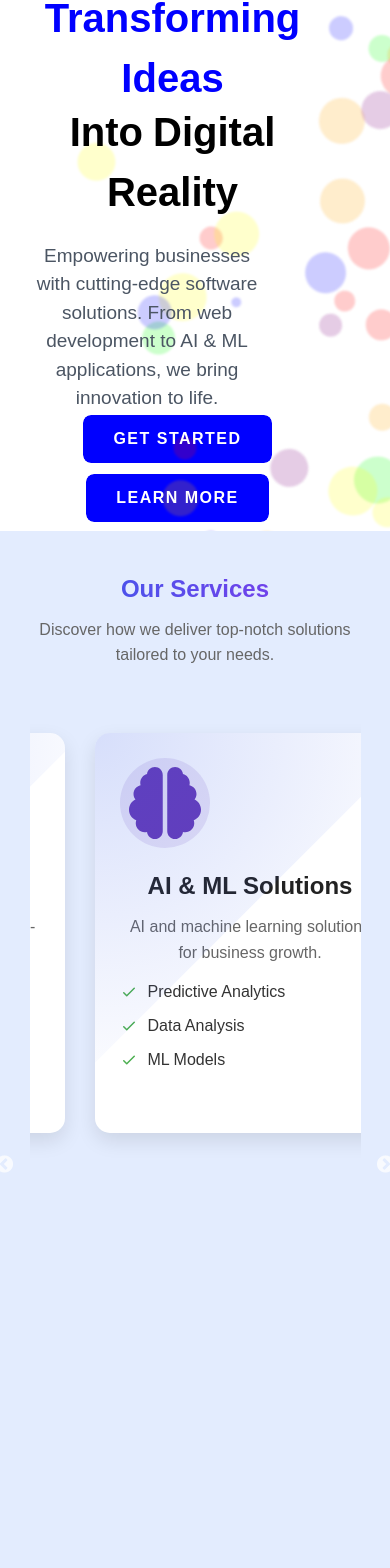
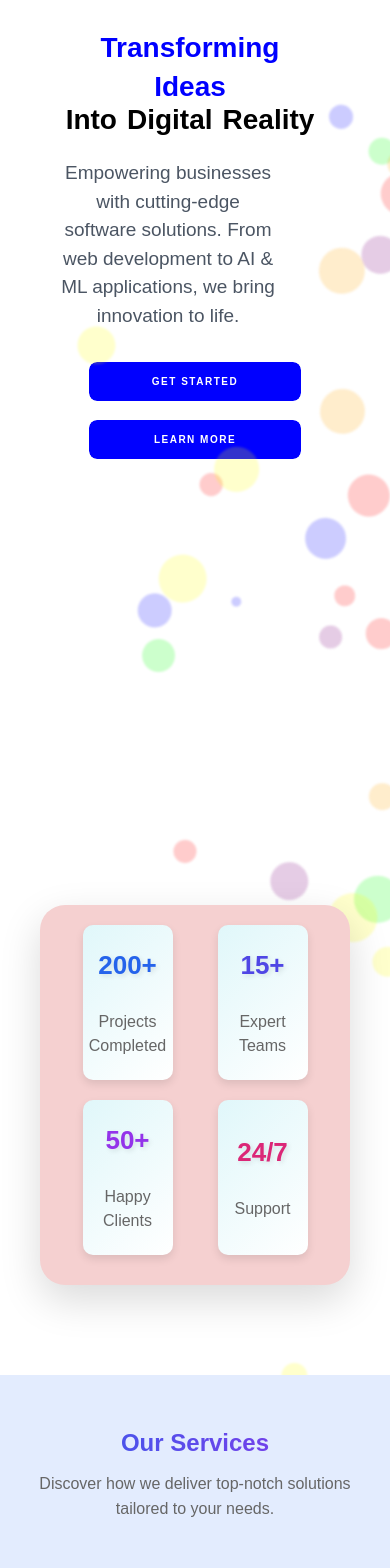
Before and after one commit to harshadbk/DevionxWebsite, a React (Vite) app: page / in a window 390 px wide. Shown: the part 212-1780 px from the top of the page. Built offline with nearby package versions, Linux system fonts and the light colour scheme.

Commit message:
Respnsive design

```diff
--- a/src/App.jsx
+++ b/src/App.jsx
@@ -19,7 +19,7 @@ function ScrollToTop() {
   const { pathname } = useLocation();
 
   useEffect(() => {
-    window.scrollTo(0, 0);  // Scroll to top on route change
+    window.scrollTo(0, 0);
   }, [pathname]);
 
   return null;
@@ -36,14 +36,14 @@ function App() {
         <ScrollToTop />
         <Navbar />
         <Routes>
-          <Route path="/" element={<Homepage />} />
-          <Route path="/services" element={<Services />} />
-          <Route path="/industries" element={<Industries />} />
-          <Route path="/portfolio" element={<Portfolio />} />
-          <Route path="/blogs" element={<Blogs />} />
-          <Route path="/about" element={<About />} />
-          <Route path="/contact" element={<Contact />} />
-          <Route path="/get-quote" element={<GetQuote />} />
+          <Route path="/" element={<Homepage/>} />
+          <Route path="/services" element={<Services/>} />
+          <Route path='/industries' element={<Industries/>} />
+          <Route path="/portfolio" element={<Portfolio/>} />
+          <Route path="/blogs" element={<Blogs/>} />
+          <Route path="/about" element={<About/>} />
+          <Route path="/contact" element={<Contact/>} />
+          <Route path="/get-quote" element={<GetQuote/>} />
         </Routes>
         <Faqs />
         <Footer />
--- a/src/components/Portfolio1.jsx
+++ b/src/components/Portfolio1.jsx
@@ -141,6 +141,22 @@ const Portfolio1 = () => {
     speed: 1000,
     slidesToShow: filteredProjects.length === 1 ? 1 : 3,
     slidesToScroll: 3,
+     responsive: [
+    {
+      breakpoint: 1024, // Tablets
+      settings: {
+        slidesToShow: 2,
+        slidesToScroll: 2,
+      },
+    },
+    {
+      breakpoint: 768, // Mobile
+      settings: {
+        slidesToShow: 1,
+        slidesToScroll: 1,
+      },
+    },
+  ],
   };
 
 
--- a/src/components/footer/Footer.jsx
+++ b/src/components/footer/Footer.jsx
@@ -1,4 +1,3 @@
-
 import React, { useEffect, useRef } from 'react';
 import * as THREE from 'three';
 import './footer.css';
@@ -123,7 +122,7 @@ const Footer = () => {
             <ul className="footer-contact">
               <li>📍 123 Tech Street, Innovation City</li>
               <li>✉️ info@devionx.com</li>
-              <li>📞 +123 456 7890</li>
+              <li>📞 9370613157 and 7666675306</li>
             </ul>
           </div>
         </div>
--- a/src/components/homepage.jsx
+++ b/src/components/homepage.jsx
@@ -8,7 +8,7 @@ import Land from './land/land';
 import Services from './services/services';
 import Industries from './industries/industries';
 
-const homepage = () => {
+const Homepage = () => {
     return (
         <div data-aos="fade-up">
             <Land />
@@ -23,4 +23,4 @@ const homepage = () => {
     );
 }
 
-export default homepage
+export default Homepage;
--- a/src/components/land/land.css
+++ b/src/components/land/land.css
@@ -3,6 +3,7 @@
   0% {
     transform: translateY(0) translateX(0) rotate(0deg);
   }
+
   100% {
     transform: translateY(100vh) translateX(50vw) rotate(360deg);
   }
@@ -13,7 +14,8 @@
   width: 100%;
   height: 75vh;
   overflow: hidden;
-    z-index: 1; /* Content above balloons */
+  z-index: 1;
+  /* Content above balloons */
   padding: 20px;
   text-align: center;
   background: white;
@@ -21,14 +23,16 @@
 
 /* Ball Container for Target Component */
 .balls-container {
-    position: absolute; /* Absolute to stay within the component */
+  position: absolute;
+  /* Absolute to stay within the component */
   width: 100%;
   height: 100%;
   overflow: hidden;
   pointer-events: none;
   top: 0;
   left: 0;
-    z-index: -1; /* Behind content */
+  z-index: -1;
+  /* Behind content */
 }
 
 /* Ball Styling */
@@ -110,27 +114,35 @@
 }
 
 /* Common Button Styles */
-.hover, .btn2 {
+.hover,
+.btn2 {
   position: relative;
   display: inline-block;
-  padding: 12px 30px; /* Reduced padding for smaller width */
+  padding: 12px 30px;
+  /* Reduced padding for smaller width */
   color: #fff;
   text-transform: uppercase;
-  font-size: 16px; /* Reduced font size for balance */
+  font-size: 16px;
+  /* Reduced font size for balance */
   font-weight: bold;
   letter-spacing: 1.5px;
   text-decoration: none;
   overflow: hidden;
   transition: 0.3s;
-  border: 2px solid transparent; /* Slightly thinner border */
-  border-radius: 10px; /* Slightly smaller border-radius */
-  margin: 0 15px; /* Space between the two buttons */
+  border: 2px solid transparent;
+  /* Slightly thinner border */
+  border-radius: 10px;
+  /* Slightly smaller border-radius */
+  margin: 0 15px;
+  /* Space between the two buttons */
 }
 
 
 /* Span for Neon Borders */
-.hover::before, .btn2::before,
-.hover::after, .btn2::after {
+.hover::before,
+.btn2::before,
+.hover::after,
+.btn2::after {
   content: '';
   position: absolute;
   width: 100%;
@@ -197,16 +209,19 @@
   0% {
     background-position: 0 0;
   }
+
   50% {
     background-position: 400% 0;
   }
+
   100% {
     background-position: 0 0;
   }
 }
 
 /* Click Feedback */
-.hover:active, .btn2:active {
+.hover:active,
+.btn2:active {
   transform: scale(0.95);
   box-shadow: 0 0 10px rgba(255, 255, 255, 0.5);
 }
@@ -255,7 +270,7 @@
   left: -50%;
   width: 200%;
   height: 200%;
-    background: radial-gradient(circle, rgba(255,255,255,0.3) 10%, transparent 10.01%);
+  background: radial-gradient(circle, rgba(255, 255, 255, 0.3) 10%, transparent 10.01%);
   background-size: 10% 10%;
   opacity: 0;
   transition: opacity 0.5s;
@@ -299,42 +314,188 @@
   color: #DB2777;
 }
 
-@media (max-width: 768px) {
-    .card {
-        flex: 1 1 100%;
-        height: 160px;
+@media (max-width: 600px) {
+
+  /* Main container adjustments */
+  .main-container {
+    height: 175vh;
+    /* Adjust height for mobile responsiveness */
+    overflow: hidden;
+    /* Prevent unnecessary overflow */
   }
 
-    .dashboard {
-        width: 90%;
+  @keyframes ballAnimation {
+    0% {
+      transform: translateY(0) translateX(0) rotate(0deg);
+    }
+
+    100% {
+      transform: translateY(175vh) translateX(50vw) rotate(360deg);
     }
   }
 
-  /* Mobile View */
-  @media screen and (max-width: 768px) {
-    main {
-      flex-direction: column;
-      gap: 20px;
+  .info {
+    text-align: center;
   }
 
-    .content {
-      width: 90%;
+  /* Main section styling */
+  main {
+    display: flex;
+    flex-direction: column;
+    align-items: center;
+    height: 100%;
+    padding: 20px;
+    /*Add padding to prevent elements from touching edges */
   }
 
-    .primary-txt, .secondary-txt {
-      font-size: 40px;
+  /* Content container styling */
+  .content {
+    padding-top: 20px;
+    width: 90%;
+    text-align: center;
   }
 
-    .btn2s a {
-      padding: 10px 20px;
+  /* Typography adjustments for primary and secondary text */
+  .primary-txt,
+  .secondary-txt {
+    justify-content: center;
+    align-items: center;
+    font-size: 28px;
+    /* Reduced font size for mobile */
+    line-height: 1.4;
+    word-spacing: 2px;
   }
 
+  /* Button section adjustments */
+  .btns {
+    display: flex;
+    flex-direction: column;
+    padding-top: 30px;
+    gap: 15px;
+    width: 100%;
+    height: 100%;
+    align-items: center;
+    /* Center the buttons */
+    margin-bottom: 0px;
+  }
+
+  .btns a {
+    padding: 12px 24px;
+    font-size: 10px;
+    width: 80%;
+    /* Make buttons responsive */
+    max-width: 300px;
+    /* Prevent buttons from becoming too large */
+    text-align: center;
+  }
+
+  /* Dashboard container adjustments */
+  .dashboard {
+    width: 100%;
+    display: flex;
+    justify-content: center;
+    align-items: center;
+    flex-direction: column;
+    padding-top: 0px;
+    margin-top: 0px;
+  }
+
+  /* Card container adjustments */
   .card-container {
+    display: flex;
     flex-direction: column;
     align-items: center;
+    gap: 20px;
+    width: 100%;
+    height: 100%;
+    padding-top: 20px;
   }
 
-    .dashboard {
-      width: 90%;
+  /* Individual card adjustments */
+  .card {
+    width: 90px;
+    /* Set the card width to 90% of the screen */
+    height: 50px;
+    padding: 20px;
+    text-align: center;
+    box-shadow: 0 4px 8px rgba(0, 0, 0, 0.1);
+    border-radius: 10px;
+    background-color: #fff;
+    /* Card background color */
+    transition: box-shadow 0.3s ease;
+    /* Smooth transition for shadow */
+  }
+
+  .card:hover {
+    box-shadow: 0 6px 12px rgba(0, 0, 0, 0.2);
+    /* Darker shadow effect on hover */
+  }
+
+  /* Heading adjustments inside the dashboard */
+  .dashboard-heading {
+    font-size: 26px;
+    /* Adjusted for mobile */
+    font-weight: bold;
+    margin-bottom: 15px;
+    /* Added spacing */
+    text-align: center;
+    /* Center the heading */
+  }
+
+  /* Paragraph adjustments inside the dashboard */
+  .dashboard-para {
+    font-size: 16px;
+    /* Adjust font size for readability */
+    margin-top: 10px;
+    color: #666;
+    /* Lighter color for the paragraph text */
+    text-align: center;
+    /* Center align paragraph */
+  }
+
+  /* Adjust the card's content for mobile */
+  .card-content {
+    font-size: 14px;
+    /* Adjust text inside the card */
+    line-height: 1.5;
+    /* Increase line height for better readability */
+  }
+
+  /* Ensure that the content on cards adapts properly */
+  .card-title {
+    font-size: 18px;
+    font-weight: bold;
+    margin-bottom: 10px;
+  }
+
+  .card-description {
+    font-size: 14px;
+    margin-bottom: 10px;
+  }
+
+  .card-actions {
+    display: flex;
+    flex-direction: column;
+    gap: 10px;
+    margin-top: 10px;
+  }
+
+  .card-actions button {
+    padding: 10px 20px;
+    font-size: 14px;
+    width: 100%;
+    max-width: 200px;
+    background-color: #4CAF50;
+    /* Button background color */
+    color: white;
+    border-radius: 5px;
+    border: none;
+    cursor: pointer;
+    transition: background-color 0.3s ease;
+  }
+
+  .card-actions button:hover {
+    background-color: #45a049;
+    /* Darker background on hover */
   }
 }
--- a/src/components/navbar/navbar.jsx
+++ b/src/components/navbar/navbar.jsx
@@ -1,5 +1,5 @@
 import React, { useState } from 'react';
-import { NavLink } from 'react-router-dom';
+import { NavLink,Link } from 'react-router-dom';
 import './navbar.css';
 import Logo from '../../assets/devon.png';
 
@@ -18,7 +18,7 @@ const Navbar = () => {
     <header className="navbar">
       {/* Logo */}
       <div className="logo">
-        <NavLink to="/demo" onClick={closeMenu}>
+        <NavLink to="/" onClick={closeMenu}>
           <img src={Logo} alt="Logo" />
         </NavLink>
       </div>
@@ -36,80 +36,81 @@ const Navbar = () => {
             </NavLink>
           </li>
           <li>
-            <NavLink
-              to={"/services"}
+            <a
+              href="/services"
               onClick={closeMenu}
-              className={({ isActive }) => (isActive ? 'active' : '')}
+              className={`item ${window.location.pathname === "/services" ? "active" : ""}`}
             >
-              <div className="item"><p>Services</p></div>
-            </NavLink>
+              <p>Services</p>
+            </a>
+          </li>
+
+          <li>
+          <a
+              href="/industries"
+              onClick={closeMenu}
+              className={`item ${window.location.pathname === "/industries" ? "active" : ""}`}
+            >
+              <p>Industries</p>
+            </a>
           </li>
           <li>
-            <NavLink
-              to="/industries"
+          <a
+              href="/products"
               onClick={closeMenu}
-              className={({ isActive }) => (isActive ? 'active' : '')}
+              className={`item ${window.location.pathname === "/products" ? "active" : ""}`}
             >
-              <div className="item"><p>Industries</p></div>
-            </NavLink>
+              <p>Products</p>
+            </a>
           </li>
           <li>
-            <NavLink
-              to="/products"
+          <a
+              href="/portfolio"
               onClick={closeMenu}
-              className={({ isActive }) => (isActive ? 'active' : '')}
+              className={`item ${window.location.pathname === "/portfolio" ? "active" : ""}`}
             >
-              <div className="item"><p>Products</p></div>
-            </NavLink>
+              <p>Portfolio</p>
+            </a>
           </li>
           <li>
-            <NavLink
-              to="/portfolio"
+          <a
+              href="/blogs"
               onClick={closeMenu}
-              className={({ isActive }) => (isActive ? 'active' : '')}
+              className={`item ${window.location.pathname === "/blogs" ? "active" : ""}`}
             >
-              <div className="item"><p>Portfolio</p></div>
-            </NavLink>
+              <p>Blogs</p>
+            </a>
           </li>
           <li>
-            <NavLink
-              to="/blogs"
+          <a
+              href="/about"
               onClick={closeMenu}
-              className={({ isActive }) => (isActive ? 'active' : '')}
+              className={`item ${window.location.pathname === "/about" ? "active" : ""}`}
             >
-              <div className="item"><p>Blogs</p></div>
-            </NavLink>
+              <p>About Us</p>
+            </a>
           </li>
           <li>
-            <NavLink
-              to="/about"
+          <a
+              href="/contact"
               onClick={closeMenu}
-              className={({ isActive }) => (isActive ? 'active' : '')}
+              className={`item ${window.location.pathname === "/contact" ? "active" : ""}`}
             >
-              <div className="item"><p>About Us</p></div>
-            </NavLink>
-          </li>
-          <li>
-            <NavLink
-              to="/contact"
-              onClick={closeMenu}
-              className={({ isActive }) => (isActive ? 'active' : '')}
-            >
-              <div className="item"><p>Contact Us</p></div>
-            </NavLink>
+              <p>Contact Us</p>
+            </a>
           </li>
         </ul>
       </nav>
 
       {/* Get Quote Button */}
       <ul className="hover">
-        <NavLink
-          to="/get-quote"
-          onClick={closeMenu}
-          className={({ isActive }) => (isActive ? 'active' : '')}
-        >
-          Get Quote
-        </NavLink>
+      <a
+              href="/get-quote"
+              onClick={closeMenu}
+              className={`item ${window.location.pathname === "/get-quote" ? "active" : ""}`}
+            >
+              <p>Get Quote</p>
+            </a>
       </ul>
 
       {/* Mobile Menu Icon */}
--- a/src/components/portfolio.css
+++ b/src/components/portfolio.css
@@ -148,3 +148,124 @@
   .project-slider .swiper-pagination-bullet-active {
     background-color: #2563eb;
   }
+
+  /* Mobile First Approach */
+
+/* Adjust the card layout for small screens */
+@media (max-width: 767px) {
+  .slick-slide {
+    margin: 0 5px;
+  }
+
+  .mylogo {
+    display: flex;
+    align-items: center;
+    justify-content: center;
+    padding-left: 10px;
+    padding-right: 10px;
+    width: 100%;
+  }
+
+  .mylogo img {
+    height: 300px;  /* Adjust size to make it fit nicely */
+    width: 300px;   /* Make width equal to height to ensure circular shape */
+    border-radius: 50%;  /* Ensure the image is circular */
+    object-fit: cover;  /* Ensures image covers the circular area without distortion */
+  }
+  /* Adjust slider for mobile */
+  .slick-track {
+    display: flex;
+    flex-wrap: nowrap;
+    justify-content: center;
+  }
+
+  .slick-slide img {
+    width: 100%;
+    height: auto;
+  }
+
+  .group {
+    flex-direction: column;
+    align-items: center;
+    margin-bottom: 1.5rem;
+    transition: all 0.3s ease-in-out;
+  }
+
+  .group:hover {
+    transform: translateY(-10px);
+  }
+
+  .container {
+    padding-left: 16px;
+    padding-right: 16px;
+  }
+
+  .grid {
+    grid-template-columns: 1fr; /* Stack the grid items */
+    gap: 16px;
+  }
+
+  /* Adjust button styles */
+  .btn {
+    font-size: 14px;
+    padding: 12px 20px;
+  }
+
+  .testimonial-card {
+    display: flex;
+    flex-direction: column;
+    align-items: center;
+    padding: 20px;
+    background-color: #fff;
+    border-radius: 8px;
+    box-shadow: 0 4px 8px rgba(0, 0, 0, 0.1);
+    transition: box-shadow 0.3s ease;
+  }
+
+  .testimonial-card:hover {
+    box-shadow: 0 6px 12px rgba(0, 0, 0, 0.15);
+  }
+
+  .testimonial-header {
+    display: flex;
+    justify-content: center;
+    align-items: center;
+    margin-bottom: 10px;
+  }
+
+  .testimonial-header-left {
+    display: flex;
+    align-items: center;
+    gap: 12px;
+  }
+
+  .avatar {
+    width: 40px;
+    height: 40px;
+    border-radius: 50%;
+    background-color: #4c8bf5;
+    color: #fff;
+    display: flex;
+    justify-content: center;
+    align-items: center;
+    font-size: 18px;
+    font-weight: bold;
+  }
+}
+
+/* Medium Screen Adjustments (Tablets) */
+@media (min-width: 768px) and (max-width: 1023px) {
+  .group {
+    flex-direction: column;
+    align-items: center;
+  }
+
+  .grid {
+    grid-template-columns: 1fr 1fr;
+  }
+
+  .testimonial-card {
+    flex-direction: row;
+    gap: 20px;
+  }
+}
--- a/src/components/services/services.css
+++ b/src/components/services/services.css
@@ -13,7 +13,8 @@
 }
 
 .container {
-  width: 90%;
+  width: 100%;
+  height: 100%;
   margin: 0 auto;
   text-align: center;
 }
@@ -50,6 +51,11 @@
 
 .slick-slide {
   padding:10px; /* Adds space between cards */
+}
+
+.slick-track {
+  display: flex;
+  align-items: center;
 }
 
 .slick-list {
@@ -242,25 +248,6 @@
   font-weight: bold;
 }
 
-/* Responsive Styles */
-@media (max-width: 1024px) {
-  .service-card {
-    width: 260px;
-    margin: 15px;
-  }
-}
-
-@media (max-width: 600px) {
-  .section-title {
-    font-size: 1.8rem;
-  }
-
-  .cta-button {
-    font-size: 1rem;
-    padding: 12px 22px;
-  }
-}
-
 /* Custom Colors for Specific Services */
 .service-card:nth-child(4) .service-icon {
   background-color: rgba(103, 58, 183, 0.2);
@@ -294,3 +281,103 @@
   background-color: #355ceb;
   border-radius: 10px;
 }
+
+@media (max-width: 600px) {
+  body, html {
+    overflow-x: hidden; /* Prevent horizontal scrolling */
+    margin: 0;
+    padding: 0;
+  }
+
+  .container {
+    width: 100%;
+    max-width: 95%;
+    height: auto; /* Allow content to adapt without overflow */
+    padding: 10px;
+    box-sizing: border-box;
+  }
+
+  .services-section {
+    display: flex;
+    flex-direction: column;
+    align-items: center;
+  }
+
+  .service-card {
+    width: 100%;
+    max-width: 100%;
+    padding: 10px;
+    box-shadow: 0 4px 8px rgba(0,0,0,0.1);
+    margin-bottom: 15px;
+    border-radius: 10px;
+  }
+
+  .service-title {
+    font-size: 1rem;
+    text-align: center;
+  }
+
+  .service-description {
+    font-size: 0.8rem;
+    text-align: center;
+  }
+
+  .cta-button {
+    font-size: 0.9rem;
+    padding: 8px 18px;
+    width: 100%;
+    max-width: 250px;
+  }
+
+  .service-icon {
+    width: 50px;
+    height: 50px;
+    font-size: 20px;
+    display: flex;
+    align-items: center;
+    justify-content: center;
+  }
+
+  /* Slick slider adjustments */
+  .slick-slider {
+    overflow: hidden;
+  }
+
+  .slick-track {
+    display: flex;
+    align-items: center;
+  }
+
+  .slick-slide {
+    padding: 5px;
+  }
+
+  /* Remove dots to prevent unnecessary scrolling */
+  .slick-dots {
+    bottom: -15px;
+  }
+
+  /* Ensure arrows are visible on mobile */
+  .slick-prev, .slick-next {
+    font-size: 30px; /* Adjust arrow size */
+    position: absolute;
+    top: 50%;
+    transform: translateY(-50%);
+    padding: 10px; /* Adjust padding to make the clickable area larger */
+  }
+
+  /* Adjust left and right positions of the arrows */
+  .slick-prev {
+    margin-left: 20px;
+  }
+
+  .slick-next {
+    right: 10px; /* Ensure arrow is not too close to the edge */
+  }
+
+  /* Hide any overflow that might occur */
+  .services-section,
+  .service-container {
+    overflow: hidden;
+  }
+}
--- a/src/components/services/services.jsx
+++ b/src/components/services/services.jsx
@@ -74,8 +74,16 @@ export default function Services() {
         settings: { slidesToShow: 2, slidesToScroll: 1 },
       },
       {
-        breakpoint: 600,
+        breakpoint: 768,
+        settings: { slidesToShow: 2, slidesToScroll: 1 },
+      },
+      {
+        breakpoint: 600,  // For typical mobile phones
         settings: { slidesToShow: 1, slidesToScroll: 1 },
+      },
+      {
+        breakpoint: 450,  // For very small screens
+        settings: { slidesToShow: 1, slidesToScroll: 1, dots: false },
       },
     ],
   };
```
Also changed, not shown: 1 other file (tests, documents, lock files or other folders). Lines whose indentation alone changed are shown as unchanged.
